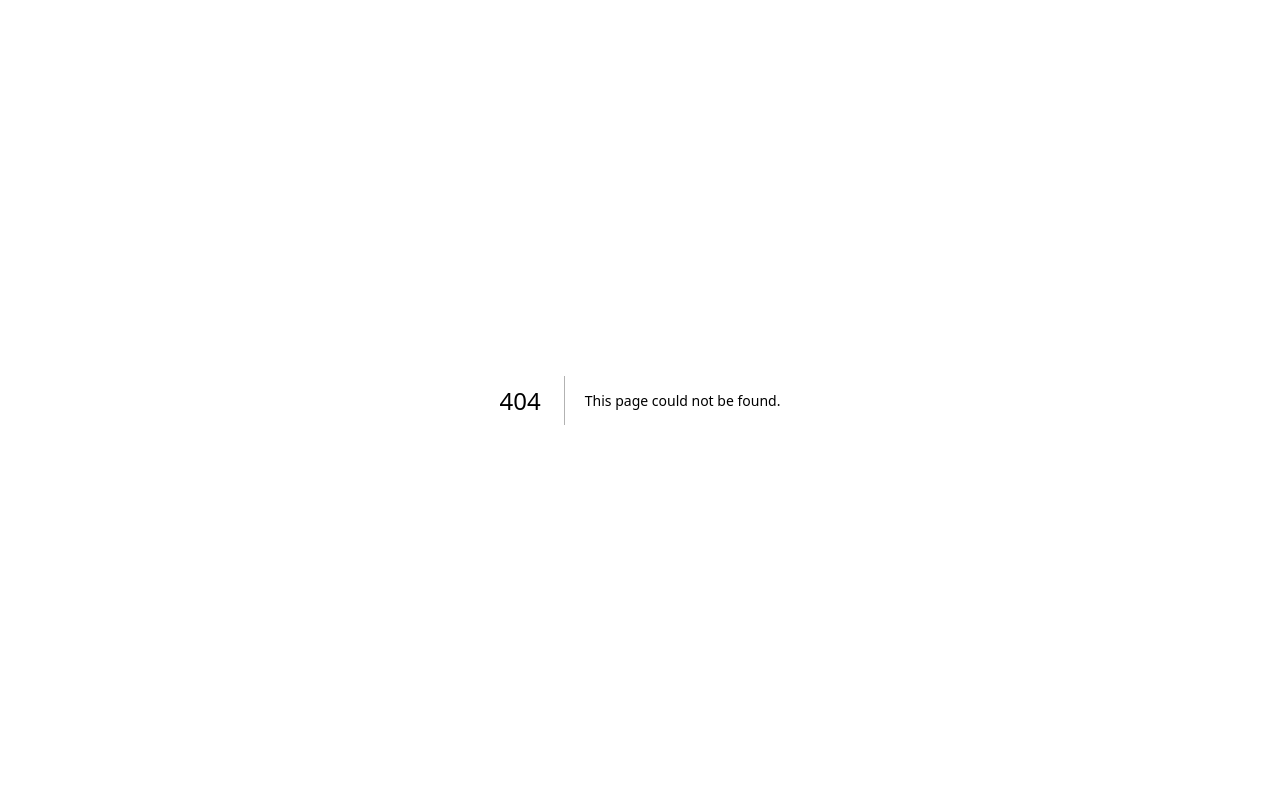
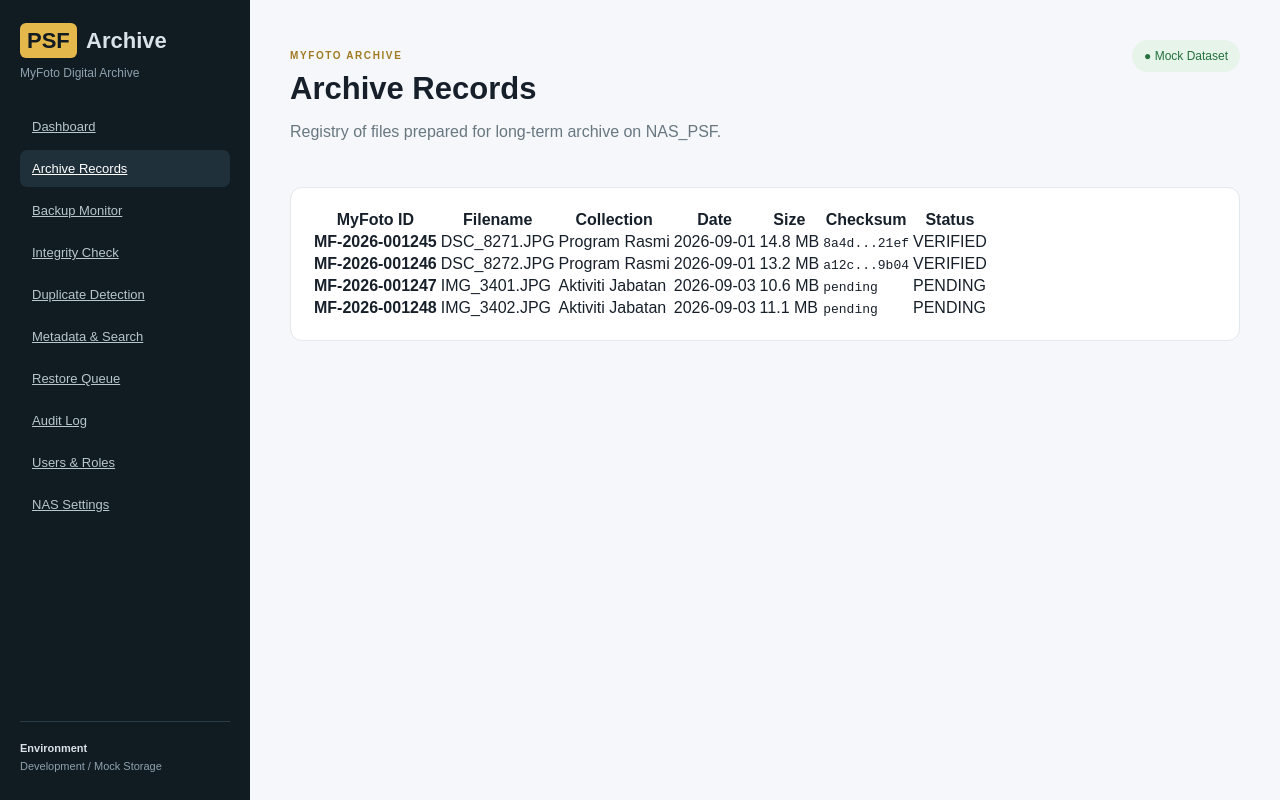
Before and after one commit to almunirah/psf-archive, a Next.js app: page /archive-records in a window 1280 px wide. Before the commit this address had no page. Built offline with nearby package versions, Linux system fonts and the light colour scheme.

Commit message:
feat: add archive records module

```diff
--- /dev/null
+++ b/app/archive-records/page.tsx
@@ -0,0 +1,18 @@
+import { AppShell } from '@/components/AppShell';
+import { archiveRecords } from '@/lib/archive/mock-data';
+
+export default function ArchiveRecordsPage() {
+  return (
+    <AppShell>
+      <header><div><p className="eyebrow">MYFOTO ARCHIVE</p><h1>Archive Records</h1><p>Registry of files prepared for long-term archive on NAS_PSF.</p></div><span className="status">● Mock Dataset</span></header>
+      <div className="panel column">
+        <div className="tableWrap">
+          <table>
+            <thead><tr><th>MyFoto ID</th><th>Filename</th><th>Collection</th><th>Date</th><th>Size</th><th>Checksum</th><th>Status</th></tr></thead>
+            <tbody>{archiveRecords.map((r) => <tr key={r.myfotoId}><td><b>{r.myfotoId}</b></td><td>{r.filename}</td><td>{r.collection}</td><td>{r.capturedAt}</td><td>{r.sizeMb.toFixed(1)} MB</td><td><code>{r.checksum}</code></td><td><span className={`pill ${r.backupStatus.toLowerCase()}`}>{r.backupStatus}</span></td></tr>)}</tbody>
+          </table>
+        </div>
+      </div>
+    </AppShell>
+  );
+}
```
